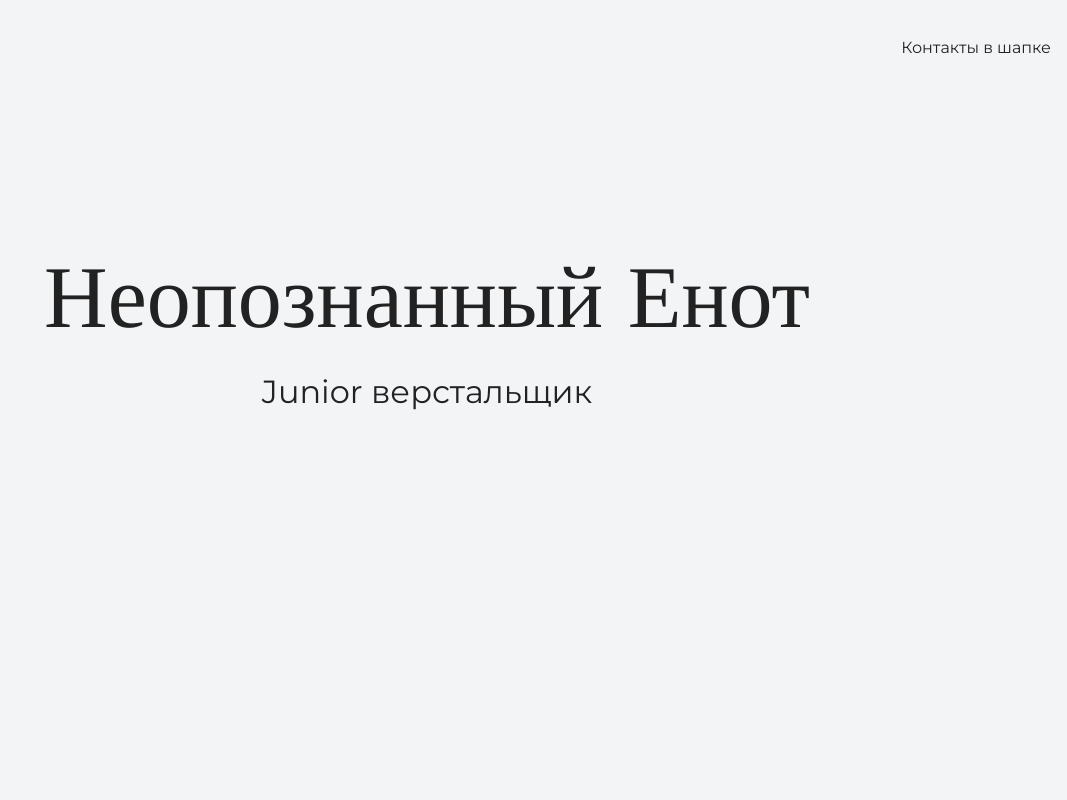
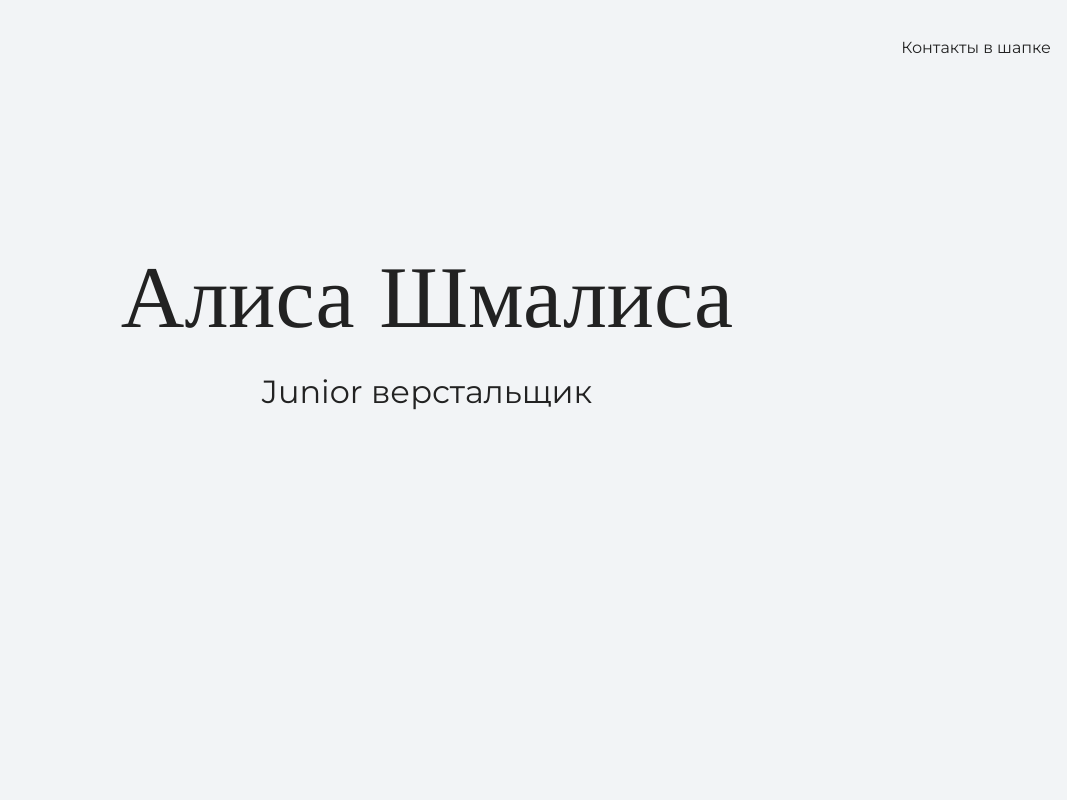
Before and after one commit to garmonica/my-site, a plain HTML site: page index.html in a window 1280 px wide. Shown: the top 800 px of the page, without its empty margins (213-1280 px from the left). Drawn offline with nearby package versions, Linux system fonts and the light colour scheme.

Commit message:
change name

```diff
--- a/index.html
+++ b/index.html
@@ -17,7 +17,7 @@
 
     <section class="hero-image">
       <div class="container">
-        <h1 class="heading">Неопознанный Енот</h1>
+        <h1 class="heading">Алиса Шмалиса</h1>
         <p>Junior верстальщик</p>
       </div>
     </section>
```
